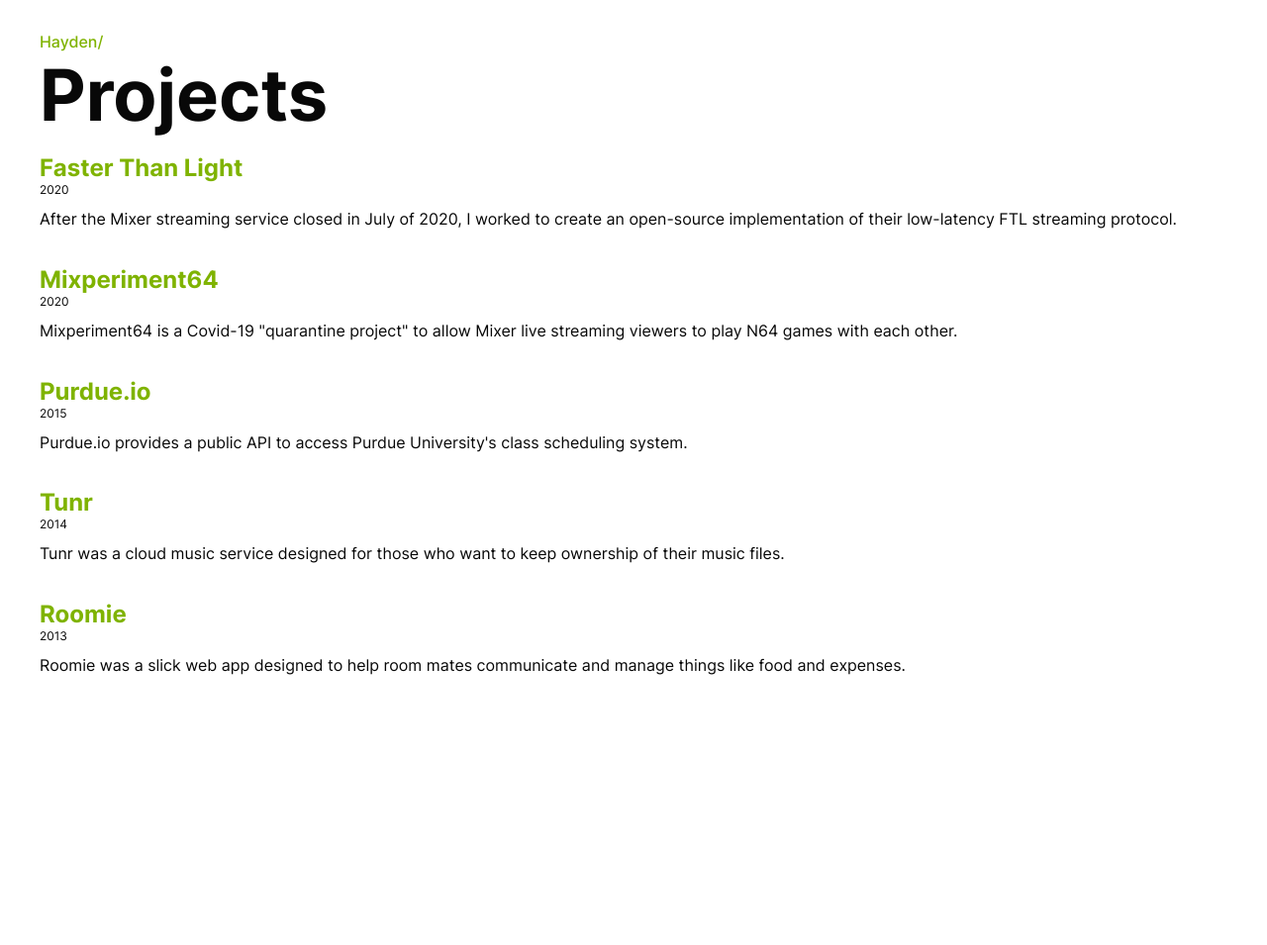
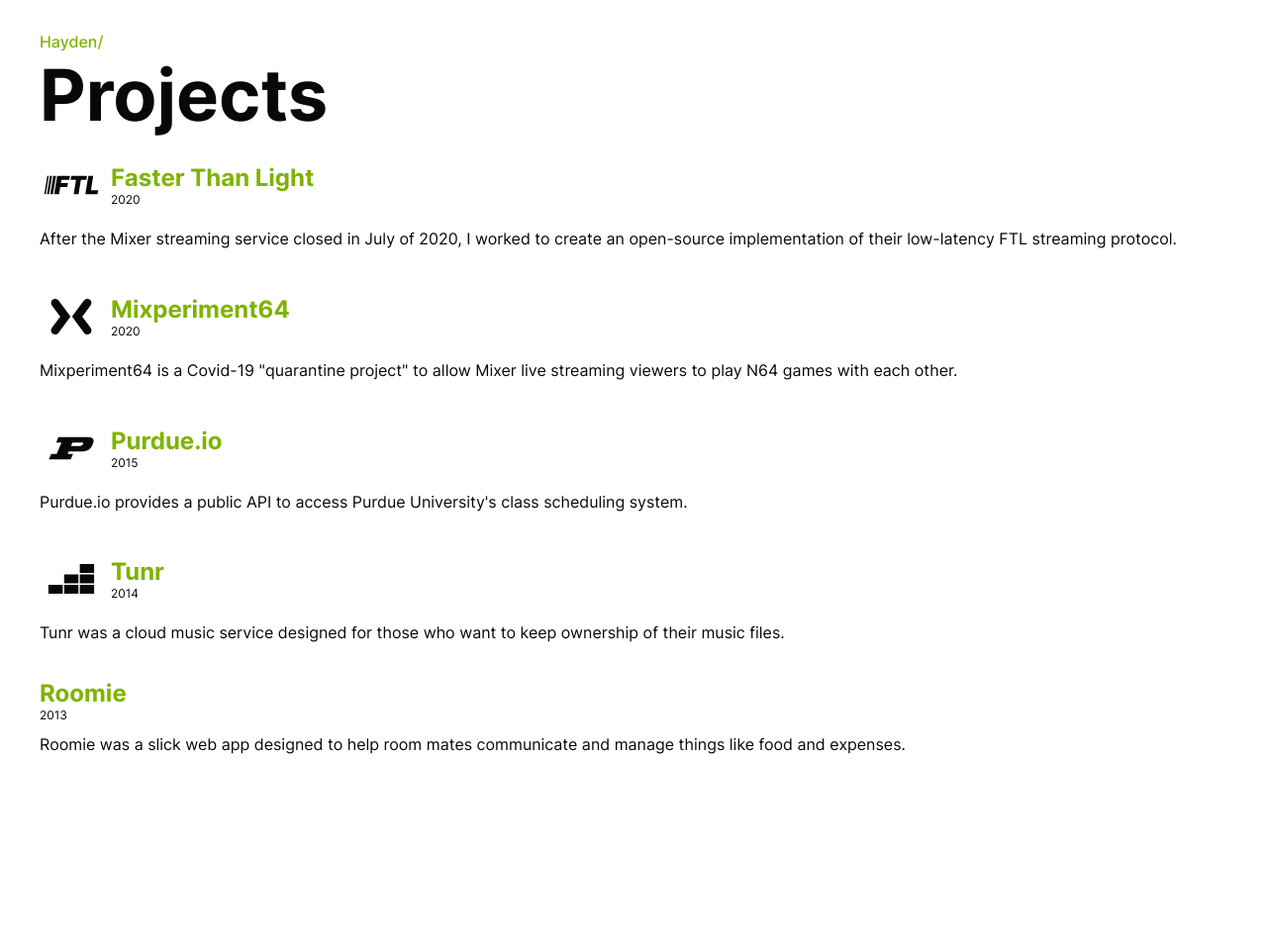
Before and after one commit to haydenmc/haydenmc.github.io, a Jekyll site: the page built from projects.html, in a window 1280 px wide. Shown: the whole page at 99% size. Built offline with Jekyll 4.4.1, drawn with Linux system fonts in a browser that asks for light colours; before the commit the page ends 900 px from its top, so only the background shows below that.

Commit message:
Add iconography to list pages

```diff
--- a/_sass/main.scss
+++ b/_sass/main.scss
@@ -245,7 +245,15 @@
             }
 
             > header {
-                > h1 {
+                display: flex;
+                flex-direction: row;
+                align-items: center;
+
+                svg {
+                    margin-right: 8px;
+                }
+
+                > div > h1 {
                     margin: 0;
                     font-size: 24px;
                     font-weight: 700;
--- a/posts.html
+++ b/posts.html
@@ -9,8 +9,10 @@
     {% for post in site.posts %}
         <article>
             <header>
-                <h1><a href="{{ post.url }}">{{ post.title }}</a></h1>
-                <time>{{ post.date | date: "%Y-%m-%d" }}</time>
+                <div>
+                    <h1><a href="{{ post.url }}">{{ post.title }}</a></h1>
+                    <time>{{ post.date | date: "%Y-%m-%d" }}</time>
+                </div>
             </header>
             {{ post.excerpt }}
         </article>
--- a/projects.html
+++ b/projects.html
@@ -11,8 +11,13 @@
     {% for project in sorted_projects %}
         <article>
             <header>
-                <h1><a href="{{ project.url }}">{{ project.title }}</a></h1>
-                <time>{{ project.date | date: "%Y" }}</time>
+                {% if project.icon %}
+                    {% include {{ project.icon | prepend: 'svg/' }} %}
+                {% endif %}
+                <div>
+                    <h1><a href="{{ project.url }}">{{ project.title }}</a></h1>
+                    <time>{{ project.date | date: "%Y" }}</time>
+                </div>
             </header>
             <p>{{ project.description }}</p>
         </article>
```
Also changed, not shown: blog.html (deleted, +0 -14 lines), work.html (+8 -3 lines).
